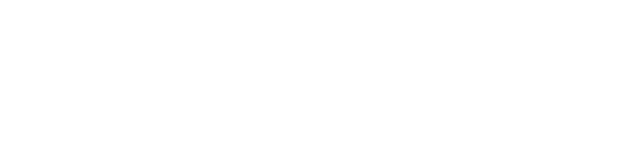
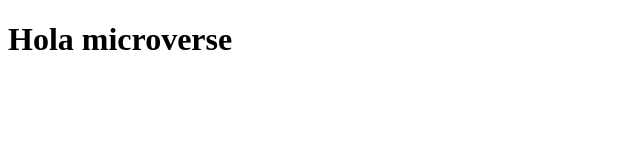
Before and after one commit to joramot/test_repository, a plain HTML site: page page1.html in a window 1280 px wide. Shown: the whole page, without its empty margins (0-640 px from the left). Drawn offline with Linux system fonts and the light colour scheme.

Commit message:
se crea rama-1 y se modifica page1, se añade h1

```diff
--- a/page1.html
+++ b/page1.html
@@ -5,6 +5,7 @@
     <meta http-equiv="X-UA-Compatible" content="IE=edge">
     <meta name="viewport" content="width=device-width, initial-scale=1.0">
     <title>Document</title>
+        <h1>Hola microverse</h1>
 </head>
 <body>
 
```
